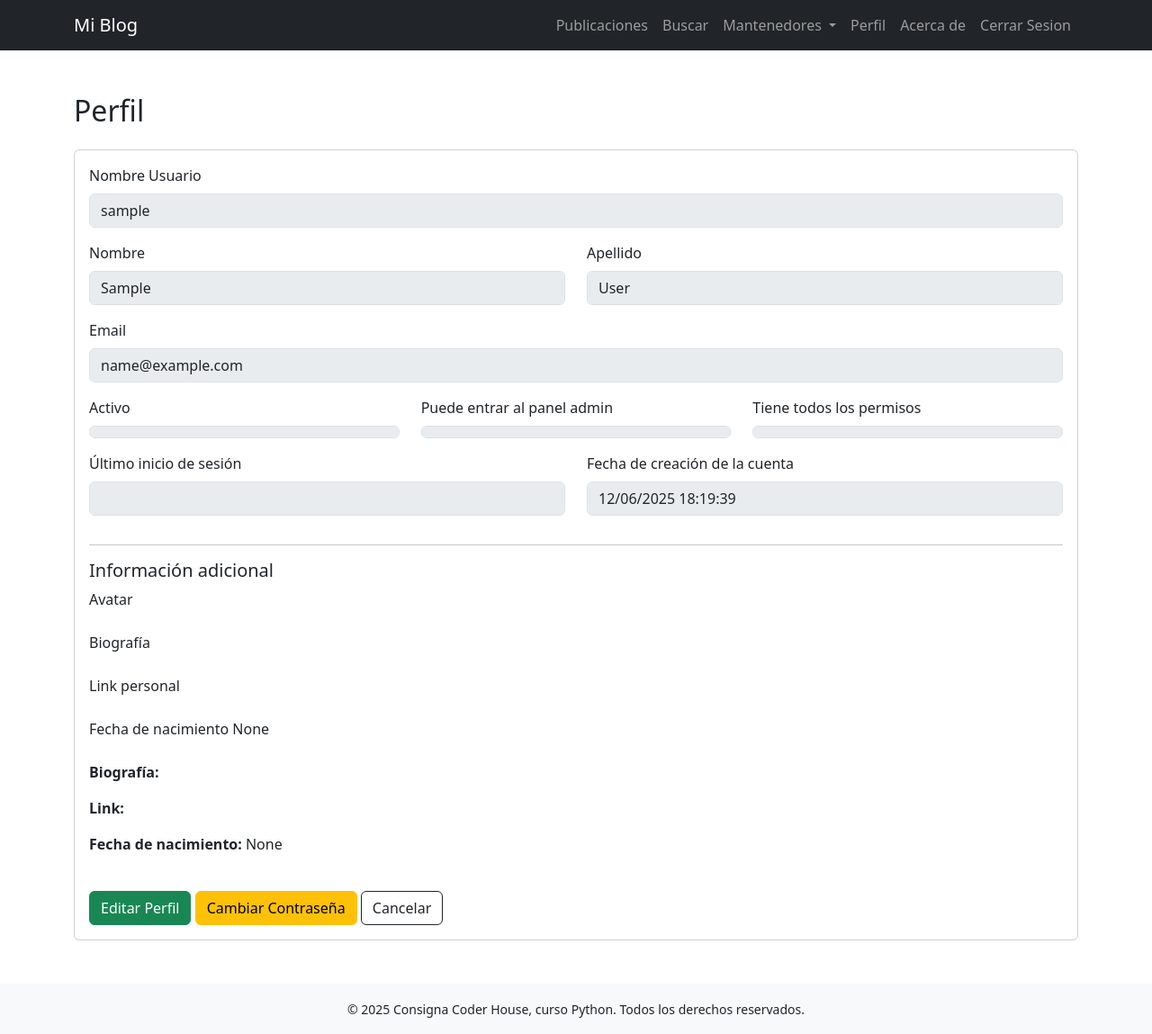
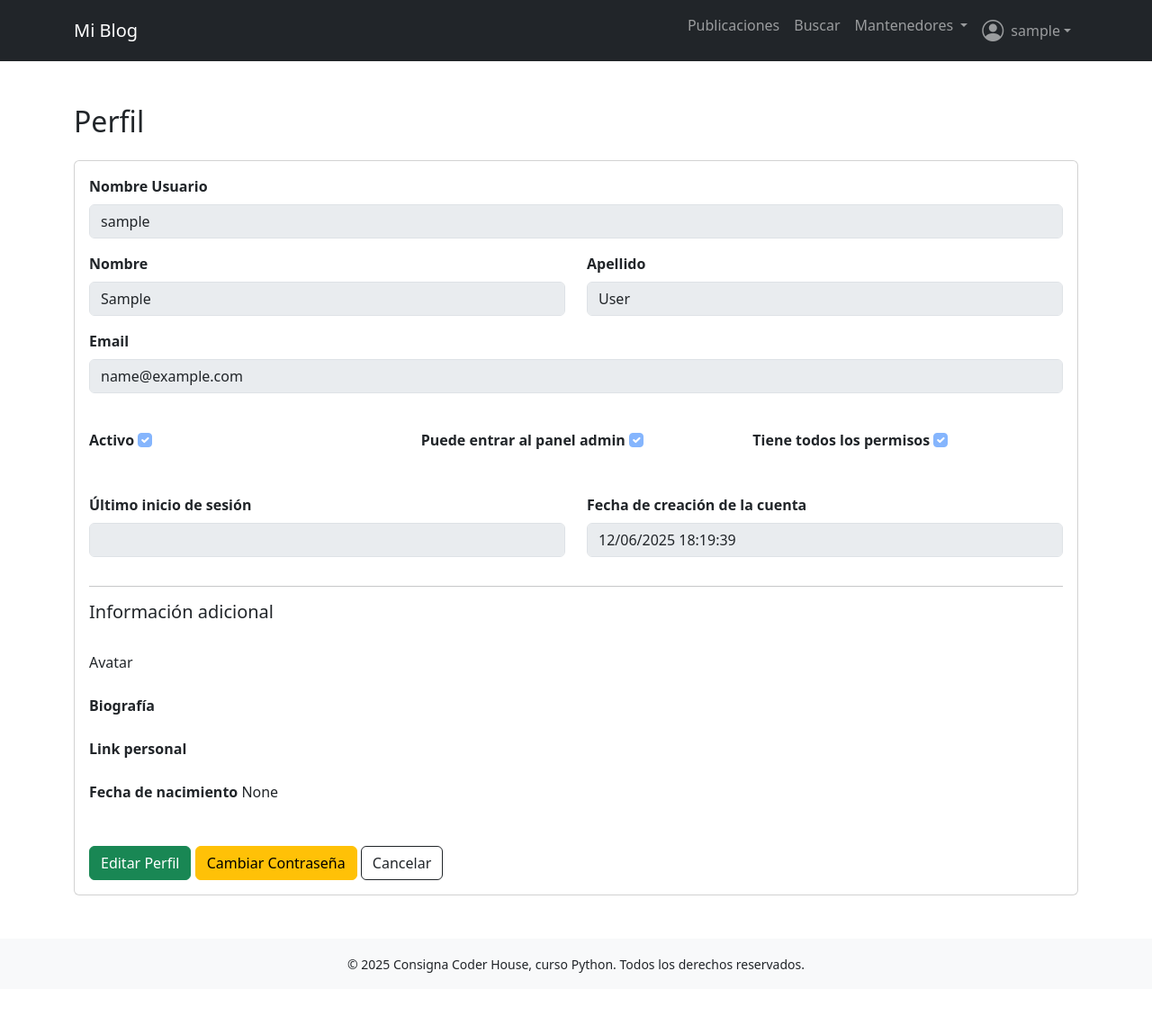
Before and after one commit to JonaGuitar/Proyecto_CoderHouse-JonathanYanez, a Django app: page /perfil in a window 1280 px wide. Shown: the whole page at 90% size. After the commit the page ends 1081 px from the top, so only its background shows below. Run offline with Django 5.2, Linux system fonts and the light colour scheme; the visitor is signed in with stand-in values (Sample User, id 1); data comes from the database, SQL or seed files in the repository; some libraries are stand-ins or nearby versions.

Commit message:
se implermenta avatar

```diff
--- a/Entrega_Final/settings.py
+++ b/Entrega_Final/settings.py
@@ -63,6 +63,7 @@ TEMPLATES = [
                 'django.template.context_processors.request',
                 'django.contrib.auth.context_processors.auth',
                 'django.contrib.messages.context_processors.messages',
+                'Main.context_processors.avatar_usuario',
             ],
         },
     },
--- /dev/null
+++ b/Main/context_processors.py
@@ -0,0 +1,7 @@
+from .models import PerfilUsuario
+
+def avatar_usuario(request):
+    if request.user.is_authenticated:
+        perfil = PerfilUsuario.objects.filter(user=request.user).first()
+        return {'avatar_usuario': perfil.avatar.url if perfil and perfil.avatar else None}
+    return {}
--- a/Main/forms.py
+++ b/Main/forms.py
@@ -46,9 +46,18 @@ class MiFormularioPerfil(forms.ModelForm):
 
     def __init__(self, *args, **kwargs):
         super().__init__(*args, **kwargs)
-        for field in self.fields.values():
-            field.widget.attrs['class'] = 'form-control'
-            field.widget.attrs['disabled'] = True
+        for name, field in self.fields.items():
+            if isinstance(field, forms.BooleanField):
+                field.widget.attrs.update({
+                    'class': 'form-check-input',
+                    'disabled': True
+                })
+            else:
+                field.widget.attrs.update({
+                    'class': 'form-control',
+                    'disabled': True
+                })
+
 
 
 
@@ -59,7 +68,7 @@ class PerfilUsuarioForm(forms.ModelForm):
         model = PerfilUsuario
         fields = ['avatar', 'biografia', 'link', 'fecha_nacimiento']
         widgets = {
-            'biografia': forms.Textarea(attrs={'class': 'form-control'}),
+            'biografia': forms.Textarea(attrs={'class': 'form-control', 'rows': 2}),
             'link': forms.URLInput(attrs={'class': 'form-control'}),
             'fecha_nacimiento': forms.DateInput(attrs={'class': 'form-control', 'type': 'date'}),
         }
--- a/Main/templates/Main/base.html
+++ b/Main/templates/Main/base.html
@@ -42,13 +42,27 @@
                             </a>
                             <ul class="dropdown-menu dropdown-menu-dark" aria-labelledby="navbarDropdownMantenedores">
                                 <li><a class="dropdown-item" href="{% url 'Aplicacion:post_agregar_fabricante' %}">Fabricante</a></li>
+                                <li><hr class="dropdown-divider"></li>
                                 <li><a class="dropdown-item" href="{% url 'Aplicacion:post_agregar_tipo' %}">Tipo</a></li>
+                                <li><hr class="dropdown-divider"></li>
                                 <li><a class="dropdown-item" href="{% url 'Aplicacion:post_agregar' %}">Vehículos</a></li>
                             </ul>
                         </li>
-                        <li class="nav-item"><a class="nav-link" href="{% url "Main:perfil" %}">Perfil</a></li>
-                        <li class="nav-item"><a class="nav-link" href="{% url "Aplicacion:acerca" %}">Acerca de</a></li>
-                        <li class="nav-item"><a class="nav-link" href="{% url 'Aplicacion:logout' %}">Cerrar Sesion</a></li>
+                        <li class="nav-item dropdown">
+                            <a class="nav-link dropdown-toggle d-flex align-items-center" href="#" id="navbarAvatarDropdown" role="button" data-bs-toggle="dropdown" aria-expanded="false">
+                                {% if avatar_usuario %}
+                                    <img src="{{ avatar_usuario }}" alt="Avatar" class="rounded-circle me-2" width="32" height="32">
+                                {% else %}
+                                    <i class="bi bi-person-circle fs-4 me-2"></i>
+                                {% endif %}
+                                {{ user.username }}
+                            </a>
+                            <ul class="dropdown-menu dropdown-menu-dark dropdown-menu-end" aria-labelledby="navbarAvatarDropdown">
+                                <li><a class="dropdown-item" href="{% url 'Main:perfil' %}">Perfil</a></li>
+                                <li><hr class="dropdown-divider"></li>
+                                <li><a class="dropdown-item" href="{% url 'Aplicacion:logout' %}">Cerrar Sesión</a></li>
+                            </ul>
+                        </li>
                     {% else %}
                         <li class="nav-item"><a class="nav-link" href="{% url "Aplicacion:post_listar" %}">Publicaciones</a></li>
                         <li class="nav-item"><a class="nav-link" href="{% url "Aplicacion:post_buscar" %}">Buscar</a></li>
@@ -147,7 +161,5 @@
             </script>
         {% endif %}
 
-
-
     </body>
 </html>
--- a/Main/templates/Main/perfil.html
+++ b/Main/templates/Main/perfil.html
@@ -12,7 +12,7 @@
 
                  <div class="row">
                     <div class="mb-3">
-                        <label for="id_username" class="form-label">Nombre Usuario</label>
+                        <label for="id_username" class="form-label fw-bold">Nombre Usuario</label>
                         {{ form.username }}
                     </div>
                 </div>
@@ -21,14 +21,14 @@
                 <div class="row">
                     <div class="col">
                         <div class="mb-3">
-                            <label for="id_first_name" class="form-label">Nombre</label>
+                            <label for="id_first_name" class="form-label fw-bold">Nombre</label>
                             {{ form.first_name }}
                         </div>
                     </div>
 
                     <div class="col">
                         <div class="mb-3">
-                            <label for="id_last_name" class="form-label">Apellido</label>
+                            <label for="id_last_name" class="form-label fw-bold">Apellido</label>
                             {{ form.last_name }}
                         </div>
                     </div>
@@ -37,43 +37,47 @@
 
                  <div class="row">
                     <div class="mb-3">
-                        <label for="id_email" class="form-label">Email</label>
+                        <label for="id_email" class="form-label fw-bold">Email</label>
                         {{ form.email }}
                     </div>
                 </div>
 
-                 <div class="row">
+                </br>
+
+                <div class="row">
                     <div class="col">
                         <div class="mb-3">
-                            <label for="id_is_active" class="form-label">Activo</label>
+                            <label for="id_is_active" class="form-check-label fw-bold">Activo</label>
                             {{ form.is_active }}
                         </div>
                     </div>
                     <div class="col">
                         <div class="mb-3">
-                            <label for="id_is_staff" class="form-label">Puede entrar al panel admin</label>
+                            <label for="id_is_staff" class="form-label fw-bold">Puede entrar al panel admin</label>
                             {{ form.is_staff }}
                         </div>
                     </div>
                     <div class="col">
                         <div class="mb-3">
-                            <label for="id_is_superuser" class="form-label">Tiene todos los permisos</label>
+                            <label for="id_is_superuser" class="form-label fw-bold">Tiene todos los permisos</label>
                             {{ form.is_superuser }}
                         </div>
                     </div>
                 </div>
 
+                </br>
+
                 <div class="row">
                     <div class="col">
                         <div class="mb-3">
-                            <label for="id_last_login" class="form-label">Último inicio de sesión</label>
+                            <label for="id_last_login" class="form-label fw-bold">Último inicio de sesión</label>
                             {{ form.last_login }}
                         </div>
                     </div>
 
                     <div class="col">
                         <div class="mb-3">
-                            <label for="id_date_joined" class="form-label">Fecha de creación de la cuenta</label>
+                            <label for="id_date_joined" class="form-label fw-bold">Fecha de creación de la cuenta</label>
                             {{ form.date_joined }}
                         </div>
                     </div>
@@ -84,54 +88,44 @@
 
                 <h5>Información adicional</h5>
 
+                </br>
+
                 <div class="row">
                     <div class="mb-3">
                         <label for="id_avatar" class="form-label">Avatar</label><br>
-                        {% if perfil_usuario.instance.avatar %}
-                            <img src="{{ perfil_usuario.instance.avatar.url }}" alt="Avatar" width="100"><br><br>
+                        {% if perfil_usuario.avatar %}
+                            <img src="{{ perfil_usuario.avatar.url }}" alt="Avatar" width="150" height="150">
                         {% endif %}
-                        {{ perfil_usuario.avatar }}
                     </div>
                 </div>
 
                 <div class="row">
                     <div class="mb-3">
-                        <label for="id_biografia" class="form-label">Biografía</label>
+                        <label for="id_biografia" class="form-label fw-bold">Biografía</label>
                         {{ perfil_usuario.biografia }}
                     </div>
                 </div>
 
                 <div class="row">
                     <div class="mb-3">
-                        <label for="id_link" class="form-label">Link personal</label>
+                        <label for="id_link" class="form-label fw-bold">Link personal</label>
                         {{ perfil_usuario.link }}
                     </div>
                 </div>
 
                 <div class="row">
                     <div class="mb-3">
-                        <label for="id_fecha_nacimiento" class="form-label">Fecha de nacimiento</label>
+                        <label for="id_fecha_nacimiento" class="form-label fw-bold">Fecha de nacimiento</label>
                         {{ perfil_usuario.fecha_nacimiento }}
                     </div>
                 </div>
-
-
-
-                {% if perfil_usuario.avatar %}
-                    <img src="{{ perfil_usuario.avatar.url }}" alt="Avatar" width="150" height="150">
-                {% endif %}
-
-                <p><strong>Biografía:</strong> {{ perfil_usuario.biografia }}</p>
-                <p><strong>Link:</strong> <a href="{{ perfil_usuario.link }}" target="_blank">{{ perfil_usuario.link }}</a></p>
-                <p><strong>Fecha de nacimiento:</strong> {{ perfil_usuario.fecha_nacimiento }}</p>
-
-
 
             </br>
 
             <a href="{% url 'Main:editar_perfil' %}" class="btn btn-success">Editar Perfil</a>
             <a href="{% url 'Main:password_change' %}" class="btn btn-warning">Cambiar Contraseña</a>
             <a href="{% url 'Main:index' %}" class="btn btn-outline-dark">Cancelar</a>
+
         </div>
     </div>
 
```
Also changed, not shown: Main/templates/Main/editar_perfil.html (+20 -15 lines), media/avatars/jonathan.yanez.png (added).
